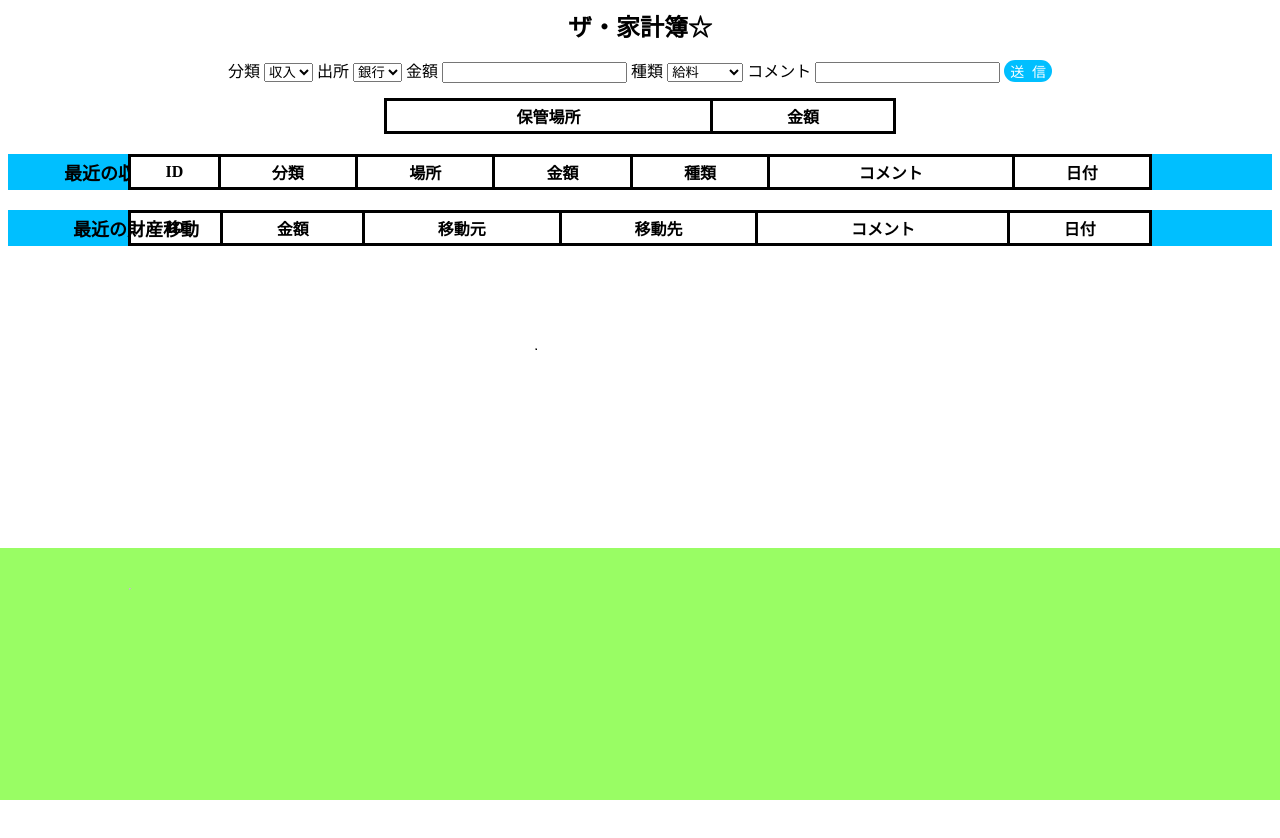
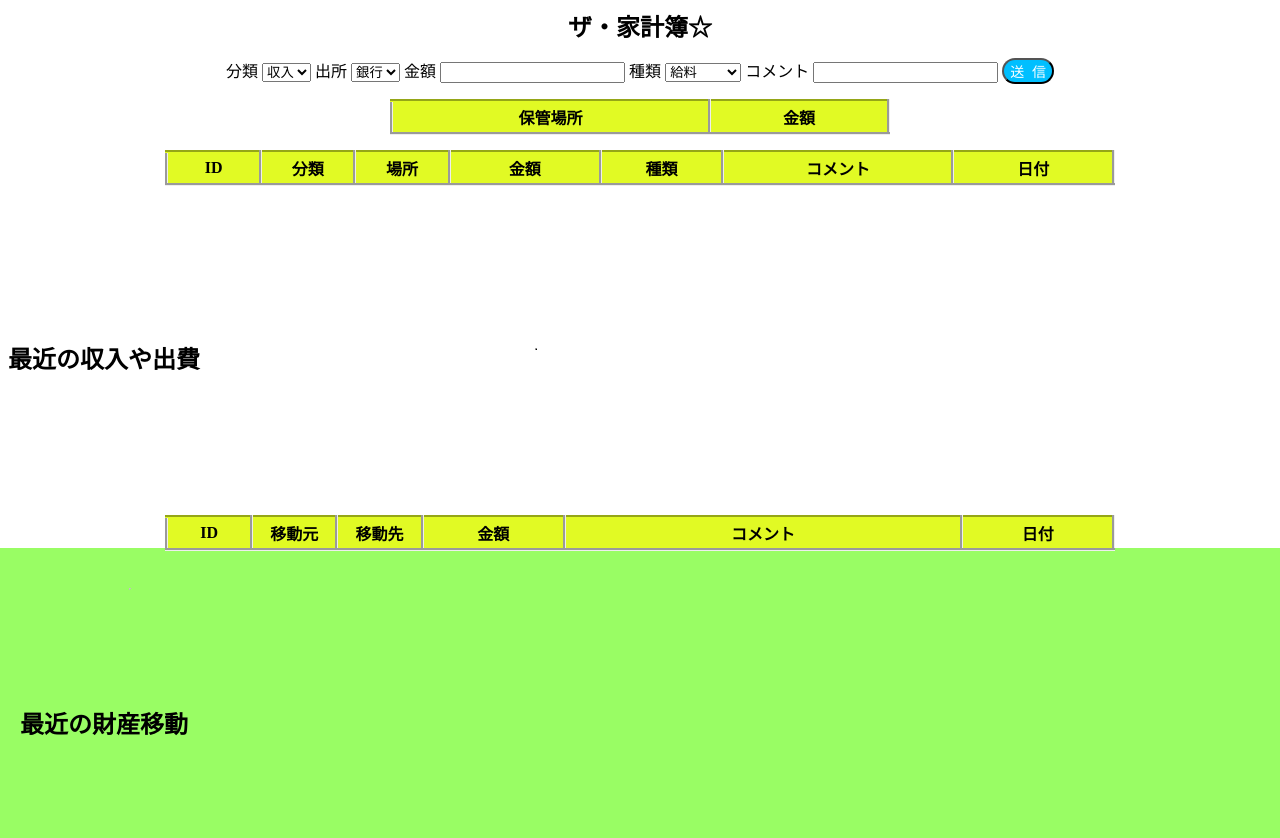
Before and after one commit to uragou/kakeibo, a plain HTML site: page index.html in a window 1280 px wide. Before the commit the page ends 800 px from the top, so only its background shows below. Drawn offline with Linux system fonts and the light colour scheme.

Commit message:
cssいじった。要素が tr 内に入っていなかったため入れた。 センスと知識が足りない。

```diff
--- a/index.html
+++ b/index.html
@@ -29,36 +29,42 @@
                 <input id="okuru" type="submit" value="送  信">
         </form>
         <table id ="nowdata">
+            <thead>
                 <tr>
                     <th>保管場所</th>
                     <th>金額</th>
                 </tr>
+            </thead>
         </table>
         <div class="tableset">
             <h5>最近の収入や出費</h5>
             <table id ="zougendata">
+                <thead>
                     <tr>
-                    <th>ID</th>
-                    <th>分類</th>
-                    <th>場所</th>
-                    <th>金額</th>
-                    <th>種類</th>
+                        <th class="tableOther">ID</th>
+                        <th class="tableOther">分類</th>
+                        <th class="tableOther">場所</th>
+                        <th class="tablekane">金額</th>
+                        <th class="tableHow">種類</th>
                         <th>コメント</th>
-                    <th>日付</th>
+                        <th class="tableDate">日付</th>
                      </tr>
+                </thead>
             </table>
         </div>
         <div class="tableset">
             <h5>最近の財産移動</h5>
             <table id ="idoudata">
+                <thead>
                     <tr>
-                    <th>ID</th>
-                    <th>金額</th>
-                    <th>移動元</th>
-                    <th>移動先</th>
+                        <th class="tableOther">ID</th>
+                        <th class="tableOther">移動元</th>
+                        <th class="tableOther">移動先</th>
+                        <th class="tablekane">金額</th>
                         <th>コメント</th>
-                    <th>日付</th>
+                        <th class="tableDate">日付</th>
                     </tr>
+                </thead>
             </table>
         </div>
         <script src="./sub/index.js"></script>
--- a/sub/index.css
+++ b/sub/index.css
@@ -1,3 +1,6 @@
+html{
+}
+
 body{
     background-image: url("back.png");
     text-align: center;
@@ -9,46 +12,83 @@ h2{
     width: 80%;
 }
 
-.tableset{
-    position: relative;
-    background-color: #00BFFF;
-}
-
 h5{
     position: absolute;
-    font-size: 18px;
-    margin: 5px auto;
-    width: 256px;
+    top: 150px;
+    font-size: 1.5rem;
+    width: 15vw;
 }
 
 table{
-    background-color:white;
     margin: 10px;
-    border-style: solid;
     border-collapse: collapse;
 }
 
 th{
     padding: 3px;
-    border-style: solid;
+    border-style: groove;
+    border-top-color: #E1FA24;
+    background-color: #E1FA24;
 }
 
 td{
     padding: 2px 5px;
-    border-style: solid;
+    border-style: groove;
 }
 
 .kane{
     text-align: right;
+}
 
+.tableset{
+    position: relative;
+    height: 350px;
+}
+
+.tableOther{
+    width: 9%;
+}
+
+.tablekane{
+    width: 15%;
+}
+
+.tableHow{
+    width: 12%;
+}
+
+.tableDate{
+    width: 16%;
+}
+
+.ikane{
+    background-color: #F4A8A7;
+}
+
+.okane{
+    background-color: #93C6F6;
+}
+
+#zougendata{
+    position: relative;
+    table-layout: fixed;
+    margin: 15px auto;
+    width: 950px;
+}
+
+#idoudata{
+    background-color: #9AF3D2;
+    position: relative;
+    margin: 15px auto;
+    width: 950px;
 }
 
 #okuru{
     background-color: #00BFFF;
     color: white;
-    border: none;
     border-radius: 20px;
     font-size: 14px;
+    cursor: pointer;
 }
 
 #sqlsend{
@@ -56,18 +96,7 @@ td{
 }
 
 #nowdata{
-    width: 512px;
+    width: 500px;
     margin: 15px auto;
 
 }
-
-#zougendata{
-    position: relative;
-    width: 1024px;
-    margin: 20px auto;
-}
-
-#idoudata{
-    width: 1024px;
-    margin: 20px auto;
-}
--- a/sub/sql.js
+++ b/sub/sql.js
@@ -18,10 +18,8 @@ function bsql(name,num){
     nametd.textContent = name;
     num = changekane(num);
     kanetd.textContent = num;
-
-    fragment.appendChild(tr)
-    fragment.appendChild(nametd);
-    fragment.appendChild(kanetd);
+    fragment.appendChild(tr).appendChild(nametd);
+    fragment.appendChild(tr).appendChild(kanetd);
     nowdatajs.appendChild(fragment);
 }
 
@@ -36,6 +34,12 @@ function zougensql(id,bunrui,basyo,kane,syurui,komento,time){
     let syuruitd = document.createElement("td");
     let komentotd = document.createElement("td");
     let timetd = document.createElement("td");
+
+    if(bunrui == "収入"){
+        tr.setAttribute("class","ikane");
+    }else{
+        tr.setAttribute("class","okane");
+    }
     kanetd.setAttribute("class","kane");
     idtd.textContent = id;
     bunruitd.textContent = bunrui;
@@ -45,14 +49,13 @@ function zougensql(id,bunrui,basyo,kane,syurui,komento,time){
     syuruitd.textContent = syurui;
     komentotd.innerHTML = komento;
     timetd.textContent = time;
-    fragment.appendChild(tr)
-    fragment.appendChild(idtd);
-    fragment.appendChild(bunruitd);
-    fragment.appendChild(basyotd);
-    fragment.appendChild(kanetd);
-    fragment.appendChild(syuruitd);
-    fragment.appendChild(komentotd);
-    fragment.appendChild(timetd);
+    fragment.appendChild(tr).appendChild(idtd);
+    fragment.appendChild(tr).appendChild(bunruitd);
+    fragment.appendChild(tr).appendChild(basyotd);
+    fragment.appendChild(tr).appendChild(kanetd);
+    fragment.appendChild(tr).appendChild(syuruitd);
+    fragment.appendChild(tr).appendChild(komentotd);
+    fragment.appendChild(tr).appendChild(timetd);
     zougendatajs.appendChild(fragment);
 }
 
@@ -74,13 +77,12 @@ function idousql(id,kane,mae,ato,komento,time){
     atotd.textContent = ato;
     komentotd.innerHTML = komento;
     timetd.textContent = time;
-    fragment.appendChild(tr)
-    fragment.appendChild(idtd);
-    fragment.appendChild(kanetd);
-    fragment.appendChild(maetd);
-    fragment.appendChild(atotd);
-    fragment.appendChild(komentotd);
-    fragment.appendChild(timetd);
+    fragment.appendChild(tr).appendChild(idtd);
+    fragment.appendChild(tr).appendChild(maetd);
+    fragment.appendChild(tr).appendChild(atotd);
+    fragment.appendChild(tr).appendChild(kanetd);
+    fragment.appendChild(tr).appendChild(komentotd);
+    fragment.appendChild(tr).appendChild(timetd);
     idoudatajs.appendChild(fragment);
 }
 
```
Lines whose indentation alone changed are shown as unchanged.
